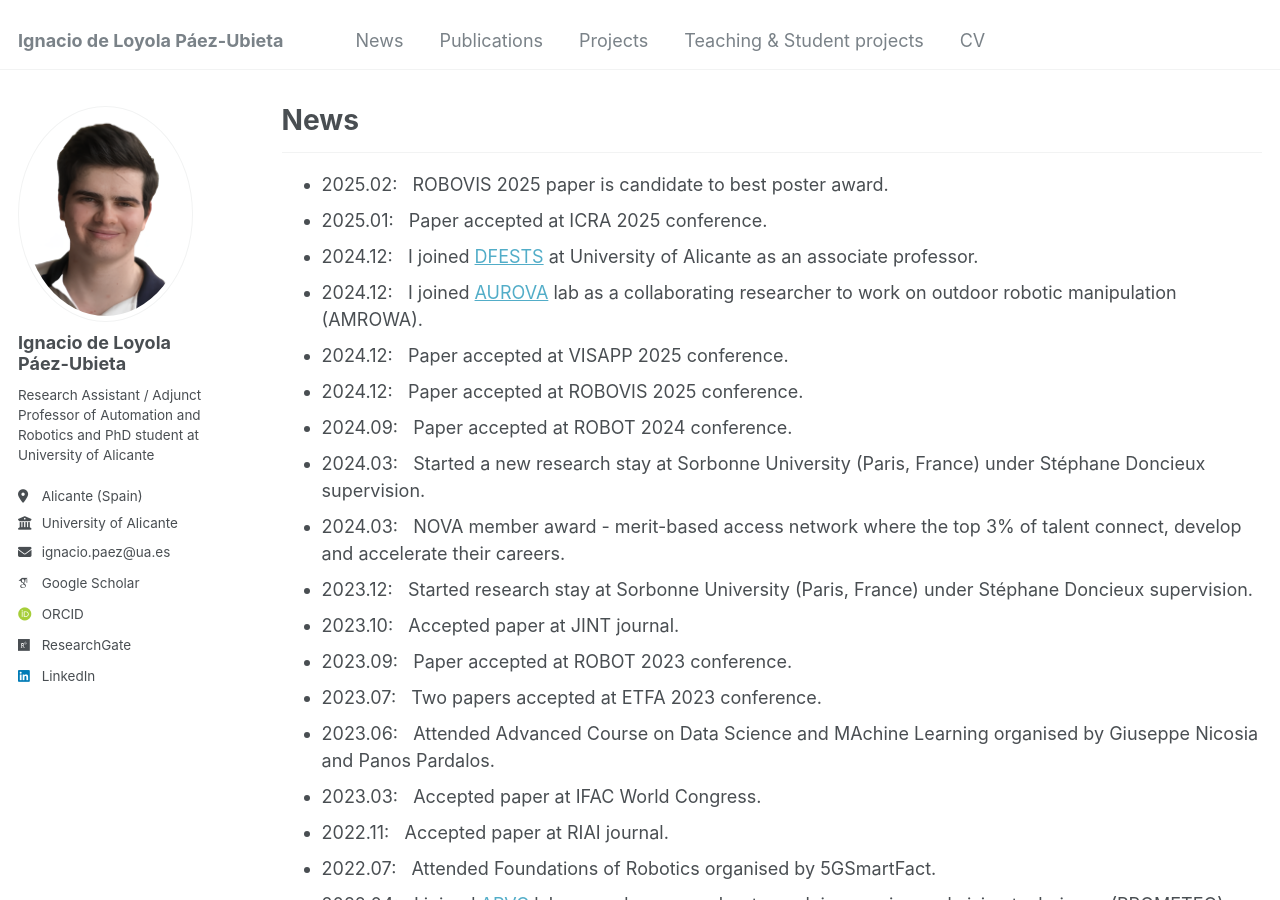
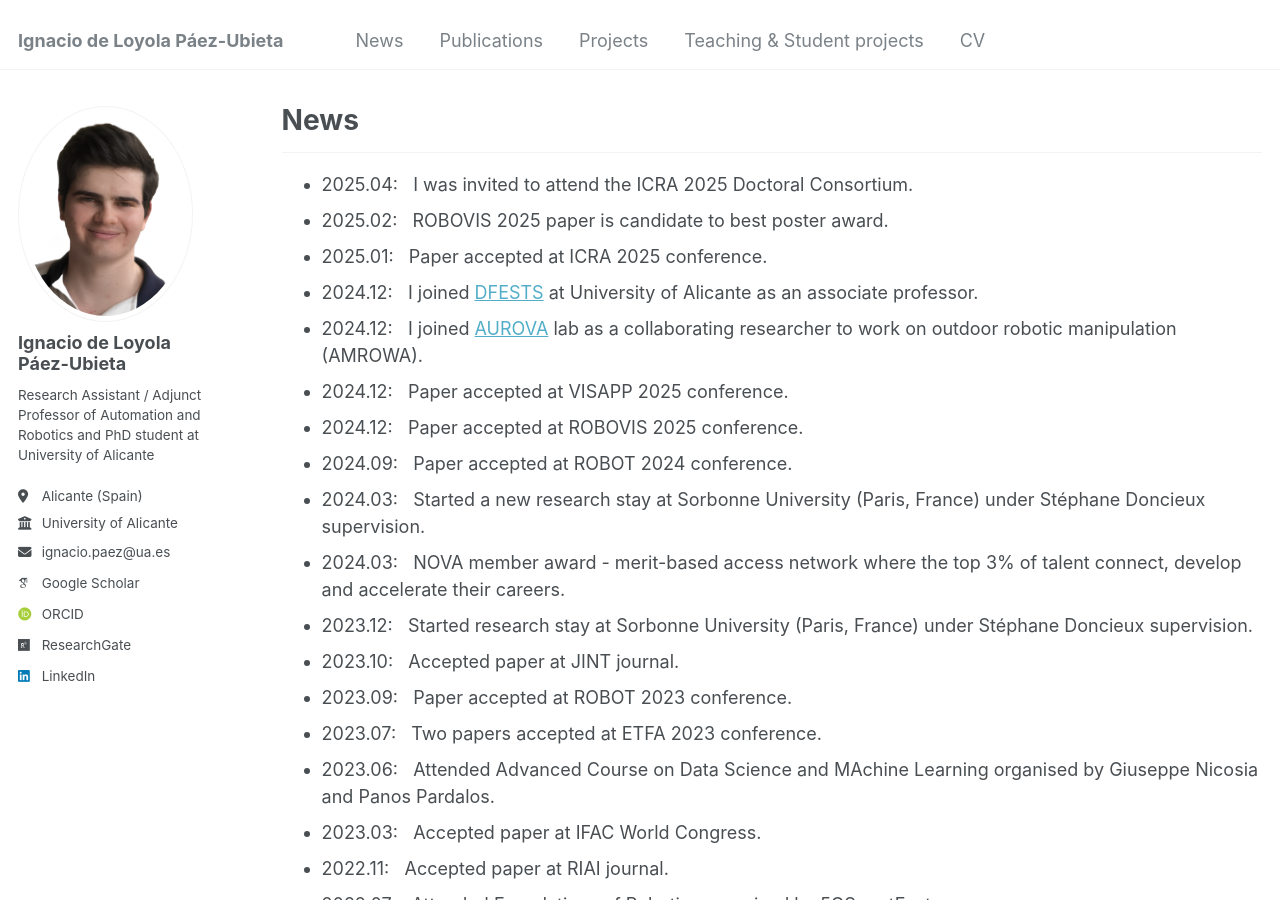
Before and after one commit to ignpaub/ignpaub.github.io, a Jekyll site: the page built from _pages/news.md, in a window 1280 px wide and 900 px high. Built offline with Jekyll 4.4.1, drawn with Linux system fonts in a browser that asks for light colours; some web fonts are replaced.

Commit message:
Update news.md

```diff
--- a/_pages/news.md
+++ b/_pages/news.md
@@ -5,6 +5,7 @@ permalink: /news/
 author_profile: true
 ---
 ---
+- 2025.04: &nbsp; I was invited to attend the ICRA 2025 Doctoral Consortium.
 - 2025.02: &nbsp; ROBOVIS 2025 paper is candidate to best poster award.
 - 2025.01: &nbsp; Paper accepted at ICRA 2025 conference.
 - 2024.12: &nbsp; I joined [DFESTS](https://dfests.ua.es/) at University of Alicante as an associate professor.
```
